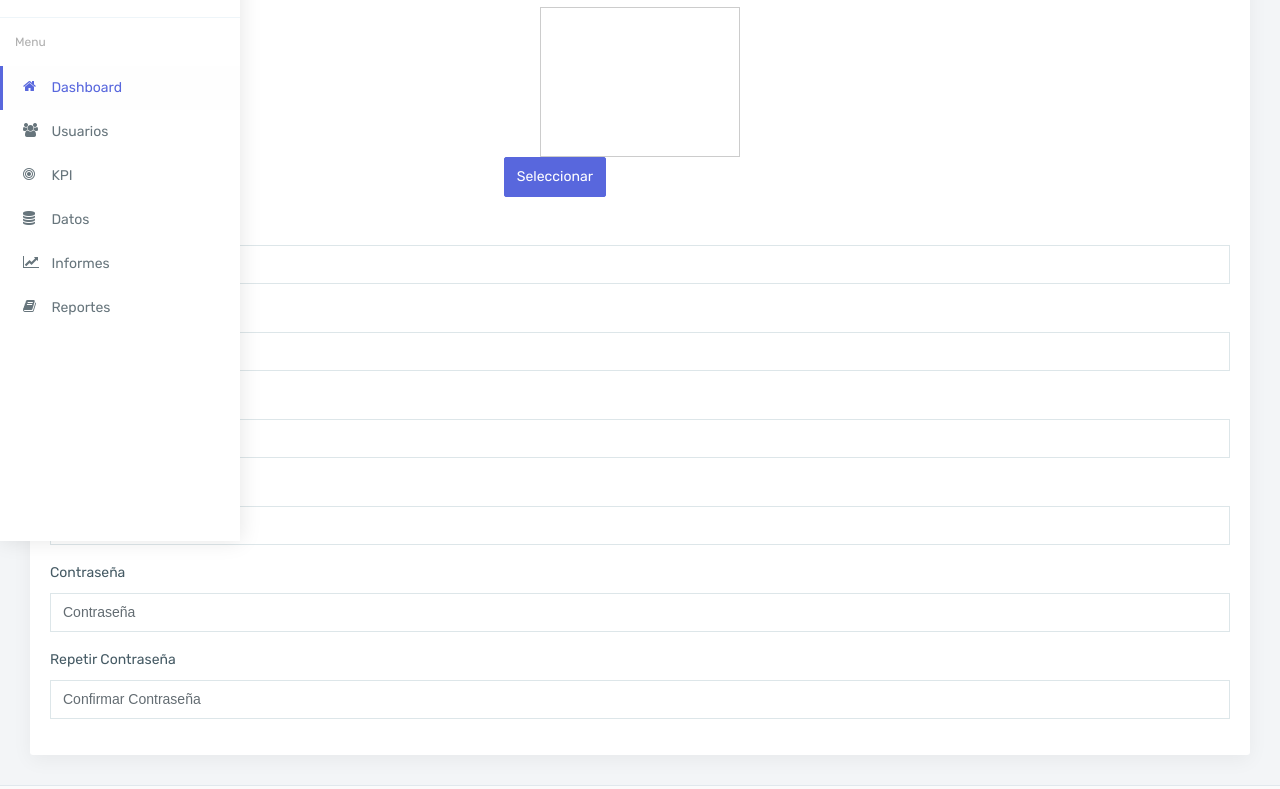
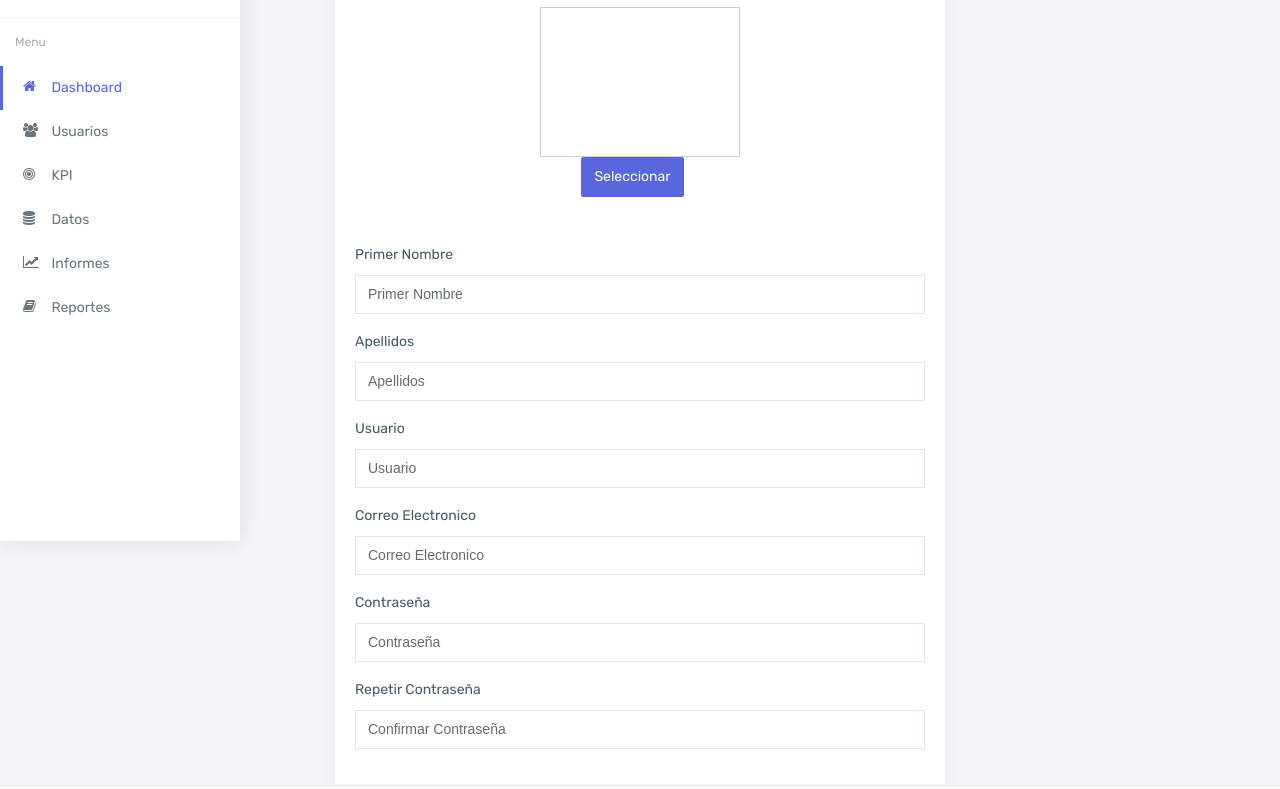
Before and after one commit to cardozo120/Indicadores, a plain HTML site: page Perfil.html in a window 1280 px wide. Shown: the part 259-1048 px from the top of the page. Drawn offline with Linux system fonts and the light colour scheme; a script that the page names is missing; files whose address does not match are found by name.

Commit message:
Perfil centrado

```diff
--- a/Perfil.html
+++ b/Perfil.html
@@ -257,7 +257,7 @@
           </div>
           <div class="row">
               <div class="col-sm-12">
-                  <div class="card">
+                  <div class="card cardPerfil">
 
                       <div class="card-block">
                           <form id="signupForm" method="post" class="form-horizontal" action="">
@@ -265,7 +265,7 @@
                             <div class="row">
                               <div class="col-sm-3">
                               </div>
-                              <div class="col-sm-6">
+                              <div class="col-sm-6 botones">
                               <div class="form-group" >
                                 <p style="font-size:18px; text-align: center;" >Imagen</p>
                                 <div class="fileinput-new" data-provides="fileinput">
--- a/assets/css/custom.css
+++ b/assets/css/custom.css
@@ -131,3 +131,8 @@ cursor: pointer;
 .Rguardados:hover {
   color: #fff;
 }
+/*Perfil*/
+.cardPerfil{
+width: 50%;
+margin: auto;
+}
--- a/assets/css/style.css
+++ b/assets/css/style.css
@@ -907,7 +907,8 @@ body.nav-collapsed .metisMenu .sub-menu .sub-menu.in {
   -webkit-box-shadow: 0px 5px 20px rgba(0, 0, 0, 0.05);
   box-shadow: 0px 5px 20px rgba(0, 0, 0, 0.05);
   border: 0px;
-  border-radius: 3px; }
+  border-radius: 3px;
+ }
 
 .card-heading {
   -webkit-border-radius: 0px;
```
